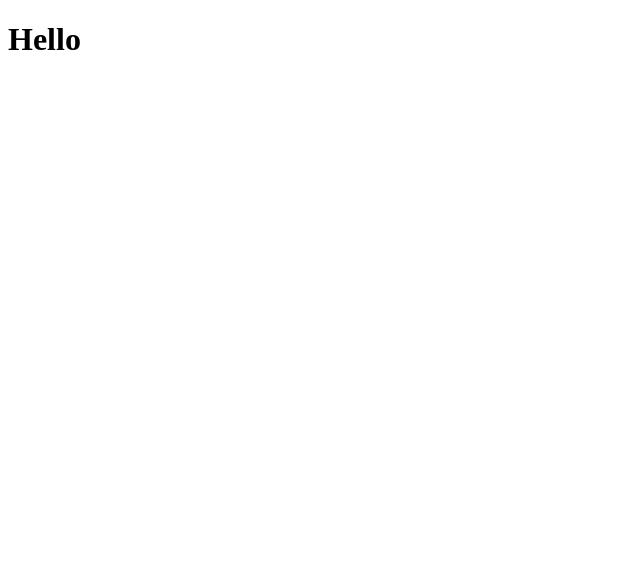
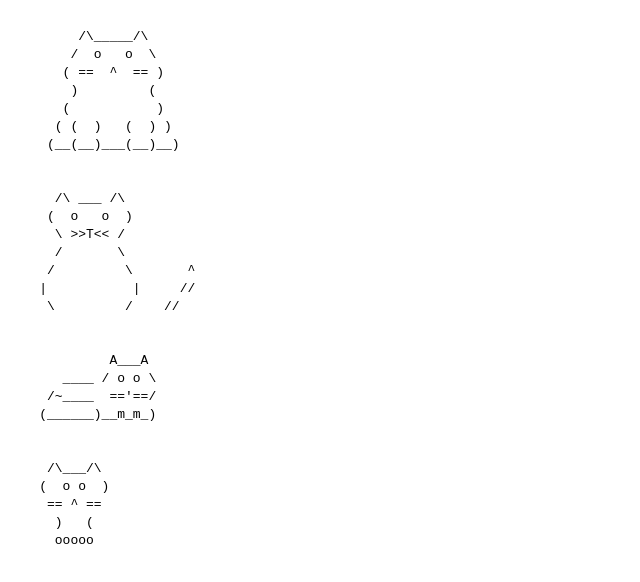
Before and after one commit to kwboyd/cat-party, a React (Vite) app: page / in a window 1280 px wide. Shown: the top 582 px of the page, without its empty margins (0-640 px from the left). Built offline with nearby package versions, Linux system fonts and the light colour scheme.

Commit message:
Set up build, add cat forms

```diff
--- a/index.html
+++ b/index.html
@@ -8,6 +8,6 @@
     </head>
     <body>
         <div id="app"></div>
-        <script src="./src/index.js"></script>
+        <script src="/src/index.js"></script>
     </body>
 </html>
--- a/package.json
+++ b/package.json
@@ -2,7 +2,7 @@
   "name": "cats",
   "version": "1.0.0",
   "description": "",
-  "main": "index.js",
+  "main": "src/index.js",
   "scripts": {
     "test": "echo \"Error: no test specified\" && exit 1",
     "start": "parcel index.html",
@@ -19,6 +19,7 @@
     "babel-core": "^6.26.3",
     "babel-preset-env": "^1.7.0",
     "babel-preset-react": "^6.24.1",
-    "parcel-bundler": "^1.12.3"
+    "parcel-bundler": "^1.12.3",
+    "sass": "^1.21.0"
   }
 }
--- /dev/null
+++ b/src/art/cats.js
@@ -0,0 +1,53 @@
+const cats = [
+    `
+         /\\_____/\\
+        /  o   o  \\
+       ( ==  ^  == )
+        )         (
+       (           )
+      ( (  )   (  ) )
+     (__(__)___(__)__)
+    `,
+    `
+      /\\ ___ /\\
+     (  o   o  )
+      \\ >>T<< /
+      /       \\
+     /         \\       ^
+    |           |     //
+     \\         /    //
+    `,
+    `
+             A___A
+       ____ / o o \\
+     /~____  =='==/
+    (______)__m_m_)
+    `,
+    `
+     /\\___/\\
+    (  o o  )
+     == ^ ==
+      )   (
+      ooooo
+    `
+]
+
+export default cats;
+
+// whiskers
+// >= =< (DD)
+// >> << (D)
+// == == (D)
+// ~~ ~~ (r)
+
+// eyes
+// o o (D)
+// ^ ^ (r)
+// * * (r)
+// ^ * (rr)
+
+// nose
+// ^ (D)
+// u (r)
+// v (D)
+// - (DD)
--- /dev/null
+++ b/src/components/App.js
@@ -0,0 +1,17 @@
+import React from 'react';
+import cats from '../art/cats';
+import Cat from './Cat';
+
+const App = () => {
+    return (
+        <div>
+            {
+                cats.map(cat => (
+                    <Cat catBody={cat}></Cat>
+                ))
+            }
+        </div>
+    )
+}
+
+export default App;
--- /dev/null
+++ b/src/components/Cat.js
@@ -0,0 +1,16 @@
+import React from 'react';
+import './Cat.scss';
+
+const Cat = ({catBody}) => {
+    console.log(catBody);
+
+    return (
+        <div className="cat">
+            <span className="cat-body">
+                {catBody}
+            </span>
+        </div>
+    )
+}
+
+export default Cat;
--- /dev/null
+++ b/src/components/Cat.scss
@@ -0,0 +1,6 @@
+.cat {
+    .cat-body {
+        white-space: pre;
+        font-family: monospace;
+    }
+}
--- a/src/index.js
+++ b/src/index.js
@@ -1,16 +1,5 @@
 import React from "react";
 import ReactDOM from "react-dom";
+import App from './components/App';
 
-class AppContainer extends React.Component {
-    render() {
-        return <div>
-            <div className="container">
-                <h1>Hello</h1>
-            </div>
-        </div>
-    }
-}
-
-let App = document.getElementById("app");
-
-ReactDOM.render(<AppContainer />, App);
+ReactDOM.render(<App />, document.getElementById("app"));
```
Also changed, not shown: src/art/catBase.js (deleted, +0 -29 lines), 1 other file (tests, documents, lock files or other folders).
